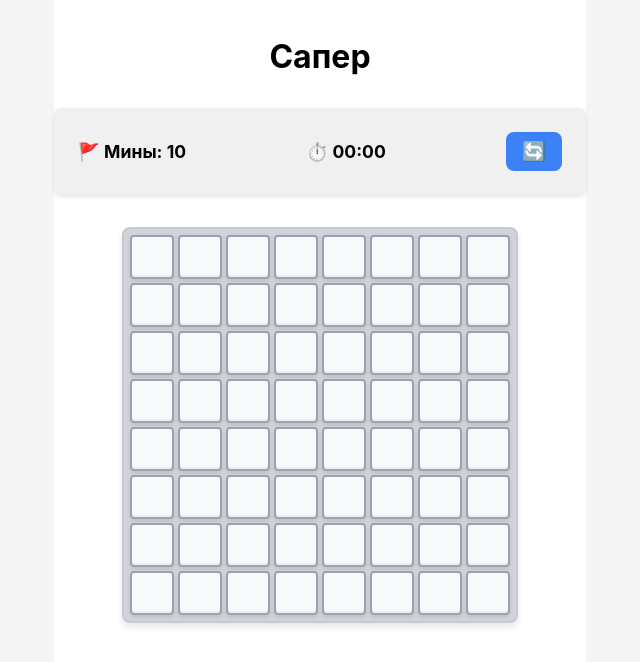
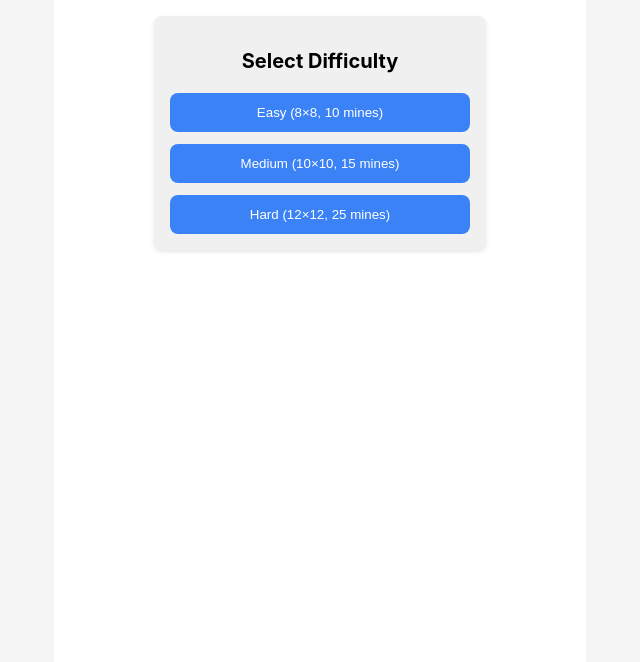
Before and after one commit to Paveliciii/MinesweeperGame, a React (Vite) app in the folder client/: page / in a window 1280 px wide. Shown: the top 662 px of the page, without its empty margins (320-960 px from the left). Built offline with nearby package versions, Linux system fonts and the light colour scheme.

Commit message:
fixes again

```diff
--- a/client/src/FixedMinesweeper.tsx
+++ b/client/src/FixedMinesweeper.tsx
@@ -92,10 +92,10 @@ function FixedMinesweeper() {
 
   // Состояние игры
   const [gameState, setGameState] = useState<GameState>(() => {
-    // Инициализируем с размерами по умолчанию
-    const width = 8;
-    const height = 8;
-    const mineCount = 10;
+    // Инициализируем с пустыми размерами и показываем выбор сложности
+    const width = 0;
+    const height = 0;
+    const mineCount = 0;
 
     // Расширяем окно Telegram WebApp при запуске
     if (window.Telegram?.WebApp) {
@@ -112,7 +112,7 @@ function FixedMinesweeper() {
       );
     }
 
-    // Создаем пустые массивы с правильными размерами (используя 1-индексированную сетку)
+    // Создаем пустые массивы
     const mines = Array(width + 2).fill(null).map(() => Array(height + 2).fill(false));
     const revealed = Array(width + 2).fill(null).map(() => Array(height + 2).fill(false));
     const flags = Array(width + 2).fill(null).map(() => Array(height + 2).fill(false));
@@ -124,7 +124,7 @@ function FixedMinesweeper() {
       remainingMines: mineCount,
       gameOver: false,
       gameWon: false,
-      showDifficultySelection: false,
+      showDifficultySelection: true, // Устанавливаем true для показа окна выбора сложности
       mines,
       revealed,
       flags
```
